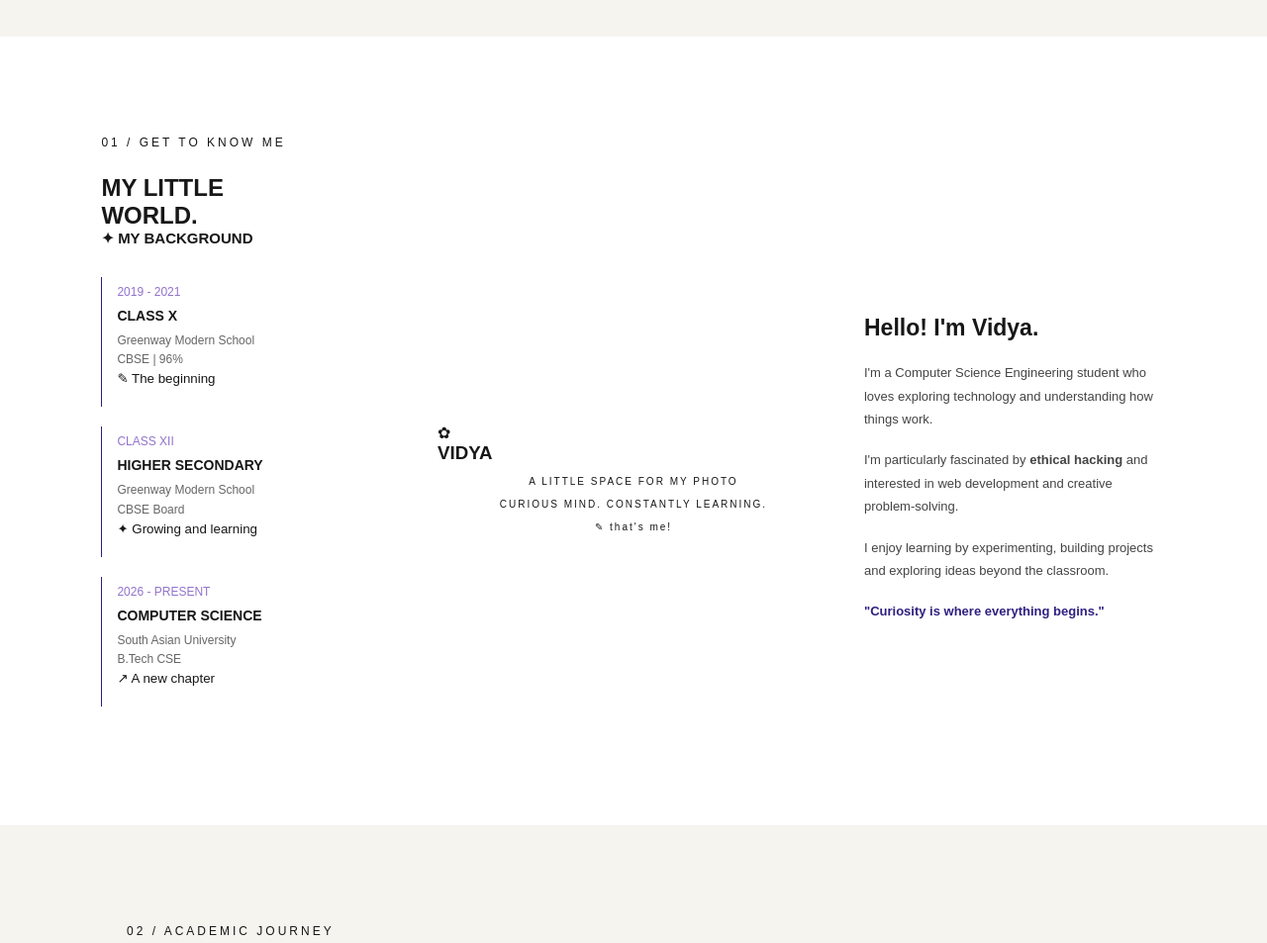
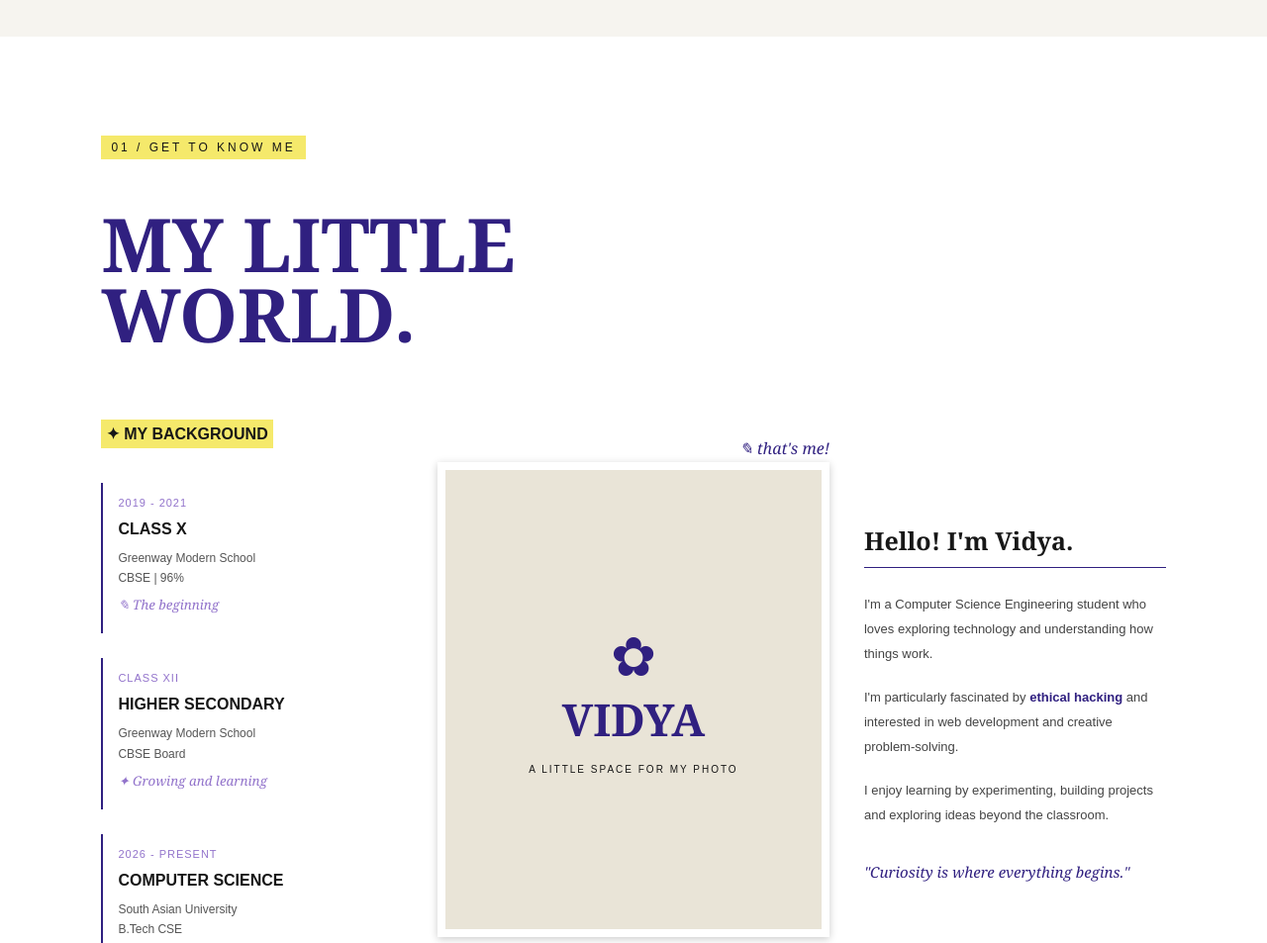
Before and after one commit to vidyapadalia/myportfolio, a plain HTML site: page index.html in a window 1280 px wide. Shown: the part 720-1673 px from the top of the page at 99% size. Drawn offline with Linux system fonts and the light colour scheme.

Commit message:
Update style.css

```diff
--- a/style.css
+++ b/style.css
@@ -113,21 +113,25 @@ nav {
     object-position: center;
 }
 
+
 /* ABOUT SECTION */
 #about {
     padding: 100px 8%;
     background-color: #fff;
 }
 
-.about-heading h2,
-#education h2,
-#projects h2,
-#contact h2 {
+#about .section-label {
+    display: inline-block;
+    background-color: #f5e96b;
+    padding: 5px 10px;
+}
+
+.about-title {
     font-family: Georgia, serif;
-    font-size: clamp(45px, 6vw, 75px);
+    font-size: 75px;
     line-height: 0.95;
     color: #302080;
-    margin-bottom: 60px;
+    margin: 25px 0 70px;
 }
 
 .about-layout {
@@ -137,62 +141,150 @@ nav {
     align-items: center;
 }
 
+/* ACADEMIC JOURNEY */
 .journey h3 {
-    font-size: 15px;
-    margin-bottom: 30px;
+    font-size: 16px;
+    margin-bottom: 35px;
+    background-color: #f5e96b;
+    display: inline-block;
+    padding: 5px;
 }
 
 .journey-item {
-    border-left: 1px solid #302080;
-    padding: 5px 0 20px 15px;
-    margin-bottom: 20px;
+    border-left: 2px solid #302080;
+    padding: 10px 0 20px 15px;
+    margin-bottom: 25px;
+    position: relative;
 }
 
 .journey-item span {
+    font-size: 11px;
     color: #9273cb;
-    font-size: 12px;
+    letter-spacing: 1px;
 }
 
 .journey-item h4 {
-    margin: 8px 0;
-    font-size: 14px;
+    font-size: 16px;
+    margin: 10px 0;
 }
 
 .journey-item p {
     font-size: 12px;
-    line-height: 1.6;
-    color: #666;
+    line-height: 1.7;
+    color: #555;
 }
 
-.about-image img {
-    width: 100%;
-    height: 480px;
-    object-fit: cover;
+.journey-item small {
+    display: block;
+    margin-top: 8px;
+    font-family: Georgia, serif;
+    font-style: italic;
+    color: #9273cb;
 }
 
-.about-image p {
+/* PHOTO PLACEHOLDER */
+.about-image {
+    position: relative;
     text-align: center;
+}
+
+.photo-placeholder {
+    height: 480px;
+    background-color: #e9e4d7;
+    border: 8px solid white;
+    box-shadow: 0 2px 8px #ccc;
+    display: flex;
+    flex-direction: column;
+    justify-content: center;
+    align-items: center;
+}
+
+.photo-placeholder span {
+    font-size: 55px;
+    color: #302080;
+}
+
+.photo-placeholder h3 {
+    font-family: Georgia, serif;
+    font-size: 45px;
+    color: #302080;
+}
+
+.photo-placeholder p {
     font-size: 10px;
     letter-spacing: 2px;
-    margin-top: 12px;
+    margin-top: 15px;
 }
 
+.image-caption {
+    font-family: Georgia, serif;
+    font-size: 11px;
+    margin-top: 15px;
+    letter-spacing: 2px;
+}
+
+.photo-note {
+    position: absolute;
+    right: 0;
+    top: -25px;
+    font-family: Georgia, serif;
+    font-style: italic;
+    color: #302080;
+}
+
+/* PERSONAL INTRODUCTION */
 .about-text h3 {
-    font-size: 23px;
-    margin-bottom: 20px;
+    font-family: Georgia, serif;
+    font-size: 25px;
+    margin-bottom: 25px;
+    border-bottom: 1px solid #302080;
+    padding-bottom: 10px;
 }
 
 .about-text p {
     font-size: 13px;
-    line-height: 1.8;
-    margin-bottom: 18px;
+    line-height: 1.9;
+    margin-bottom: 20px;
     color: #444;
 }
 
+.about-text b {
+    color: #302080;
+}
+
 .about-text .about-note {
+    font-family: Georgia, serif;
+    font-style: italic;
     color: #302080;
-    font-weight: bold;
+    font-size: 15px;
+    margin-top: 30px;
 }
+
+/* MOBILE ABOUT SECTION */
+@media (max-width: 800px) {
+
+    .about-title {
+        font-size: 60px;
+        margin-bottom: 45px;
+    }
+
+    .about-layout {
+        grid-template-columns: 1fr;
+        gap: 45px;
+    }
+
+    .photo-placeholder {
+        height: 400px;
+    }
+
+    .photo-note {
+        right: 10px;
+    }
+
+}
+
+
+
 
 /* EDUCATION SECTION */
 #education {
```
